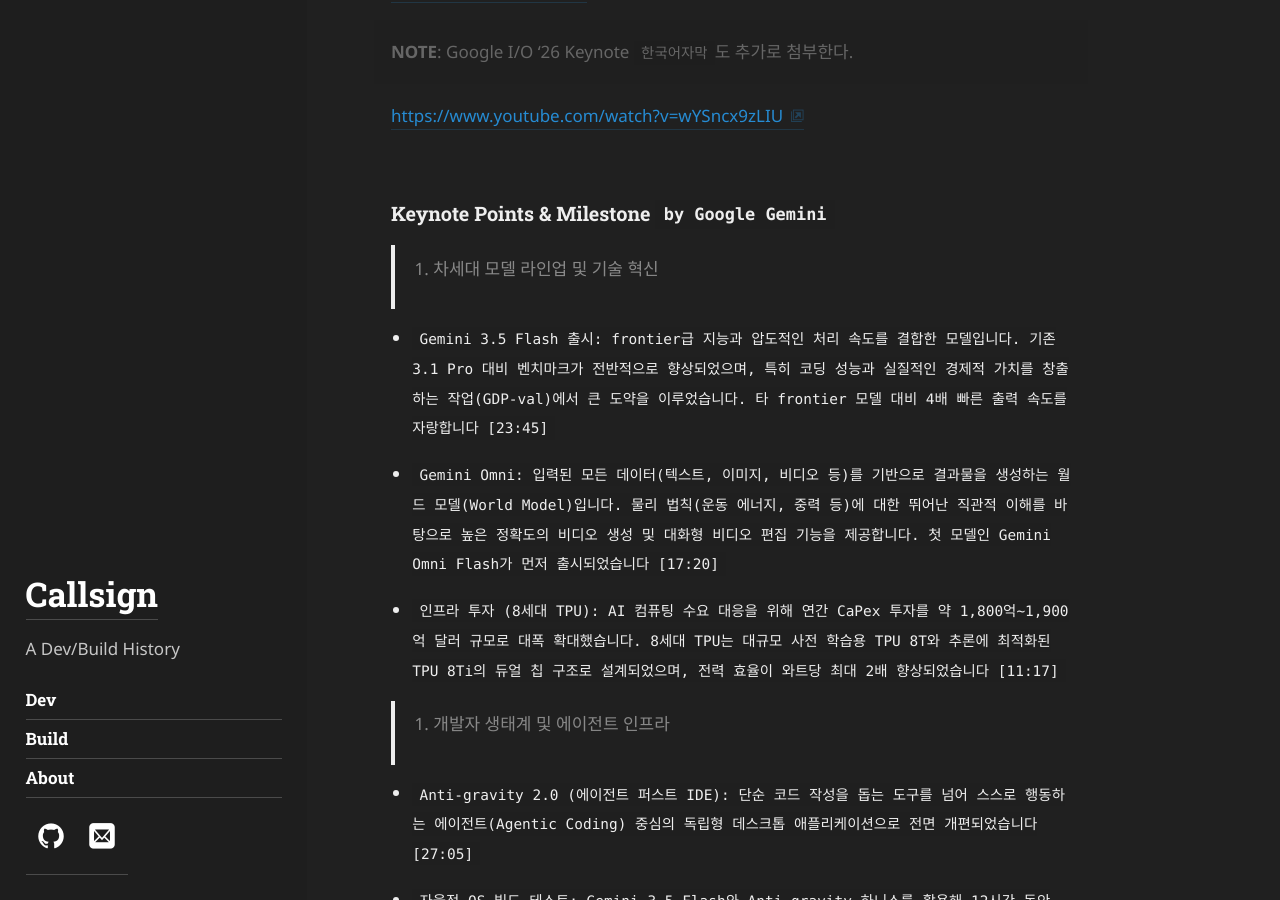
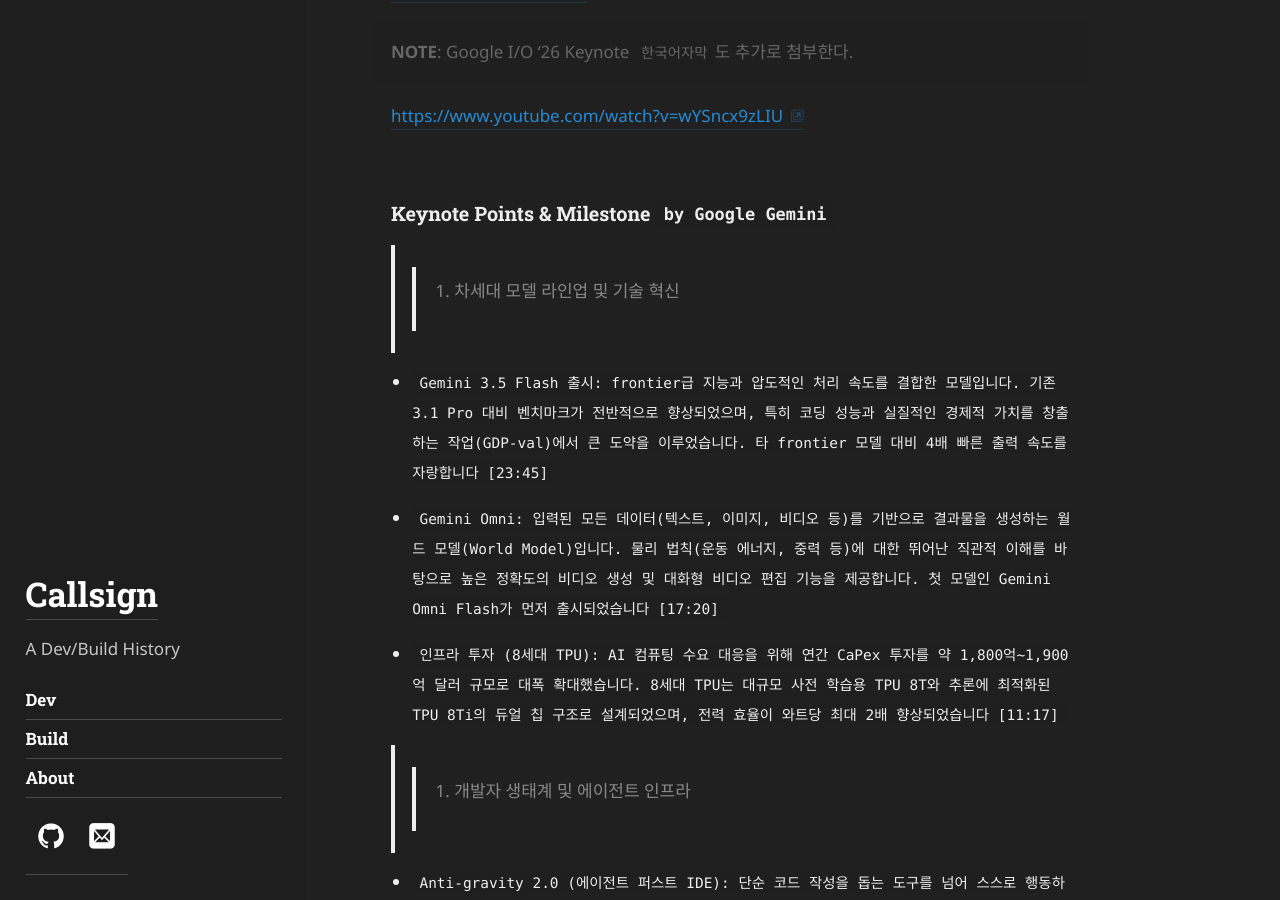
Before and after one commit to callsign88/callsign88.github.io, a Jekyll site: the page built from _posts/2026-05-26-Post-AIPro.md, in a window 1280 px wide and 900 px high, scrolled down 796 px. Built offline with Jekyll 4.4.1, drawn with Linux system fonts in a browser that asks for light colours; some web fonts are replaced.

Commit message:
Update blockquote indicators to nested style (>>)

```diff
--- a/_posts/2026-05-26-Post-AIPro.md
+++ b/_posts/2026-05-26-Post-AIPro.md
@@ -28,7 +28,7 @@
 
 
 >
- 1. 차세대 모델 라인업 및 기술 혁신
+ >> 1. 차세대 모델 라인업 및 기술 혁신
 
   - `Gemini 3.5 Flash 출시: frontier급 지능과 압도적인 처리 속도를 결합한 모델입니다. 기존 3.1 Pro 대비 벤치마크가 전반적으로 향상되었으며, 특히 코딩 성능과 실질적인 경제적 가치를 창출하는 작업(GDP-val)에서 큰 도약을 이루었습니다. 타 frontier 모델 대비 4배 빠른 출력 속도를 자랑합니다 [23:45]`
 
@@ -37,7 +37,7 @@
   - `인프라 투자 (8세대 TPU): AI 컴퓨팅 수요 대응을 위해 연간 CaPex 투자를 약 1,800억~1,900억 달러 규모로 대폭 확대했습니다. 8세대 TPU는 대규모 사전 학습용 TPU 8T와 추론에 최적화된 TPU 8Ti의 듀얼 칩 구조로 설계되었으며, 전력 효율이 와트당 최대 2배 향상되었습니다 [11:17]`
 
 >
- 2. 개발자 생태계 및 에이전트 인프라
+ >> 2. 개발자 생태계 및 에이전트 인프라
 
   - `Anti-gravity 2.0 (에이전트 퍼스트 IDE): 단순 코드 작성을 돕는 도구를 넘어 스스로 행동하는 에이전트(Agentic Coding) 중심의 독립형 데스크톱 애플리케이션으로 전면 개편되었습니다 [27:05]`
 
@@ -48,7 +48,7 @@
   - `프로토콜 및 표준화: 에이전트 커머스 시대를 위한 새로운 오픈소스 표준인 UCP(Universal Commerce Protocol)를 아마존, 메타, 마이크로소프트, 스트라이프 등과 공동 개발 및 확장하고 있으며, 안전한 에이전트 결제를 위한 암호화 기반의 AP2(Agent Payments Protocol)를 도입했습니다 [59:44, 01:01:17]`
 
 >
- 3. 소비자 및 업무용 에이전트 서비스
+ >> 3. 소비자 및 업무용 에이전트 서비스
 
   - `Gemini Spark: 사용자의 디지털 라이프를 연중무휴 24시간 백그라운드에서 지원하는 개인용 AI 에이전트입니다. 노트북을 닫아도 Google Cloud의 전용 가상 머신에서 장기 작업을 자율적으로 수행합니다 [35:15]`
 
@@ -57,7 +57,7 @@
   - `하드웨어 파트너십 (Intelligent Eyewear): 삼성, 젠틀몬스터, 와비파커와의 협업을 통해 Gemini가 탑재된 지능형 안경을 발표했습니다. 이번 가을에 별도의 디스플레이 없이 귀로 프라이빗하게 소통하는 오디오 글래스가 먼저 출시될 예정입니다 [01:33:00, 01:34:40]`
 
 >
- 4. 책임감 있는 AI 및 과학을 위한 AI
+ >> 4. 책임감 있는 AI 및 과학을 위한 AI
 
   - `Synth ID 및 투명성: AI가 생성한 이미지, 비디오, 오디오에 보이지 않는 워터마크를 심는 Synth ID가 오픈AI, 카카오, 린랩스 등으로 확대 적용되며, 크롬 및 검색을 통해 'AI 생성 여부'를 바로 검증할 수 있는 콘텐츠 자격 증명 기능이 추가됩니다 [02:20:53, 02:22:45]`
 
```
